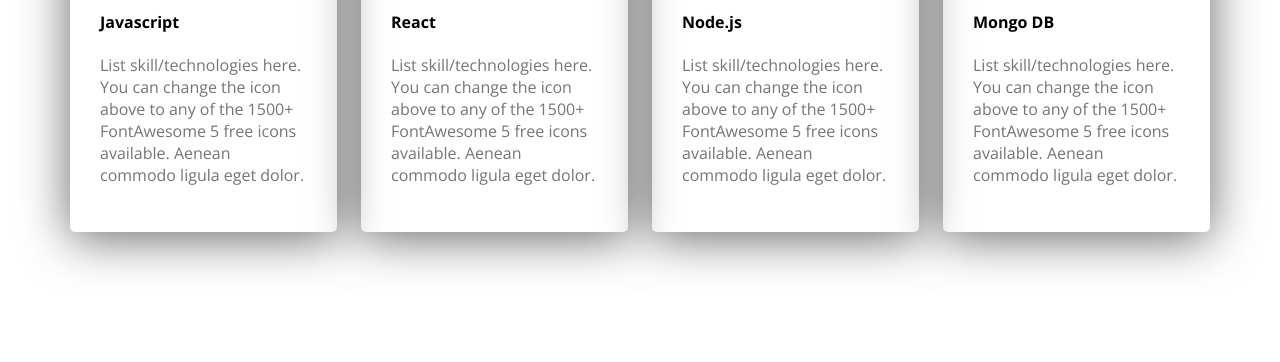
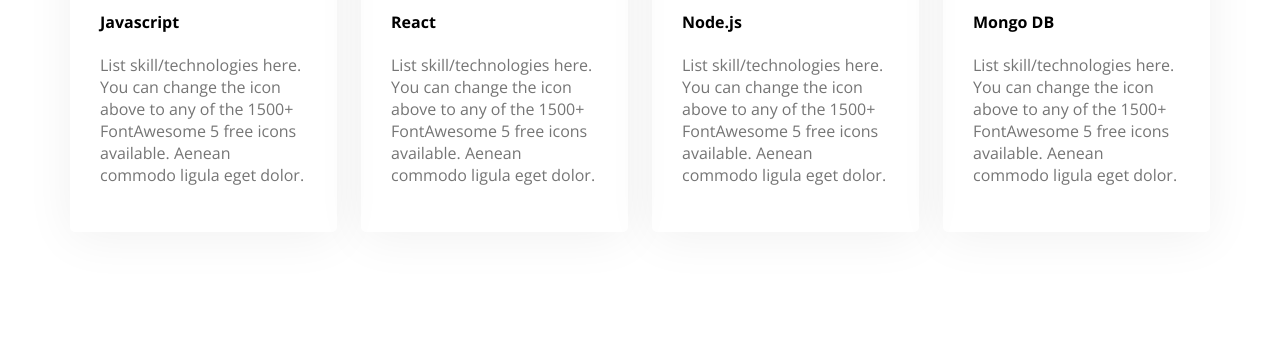
Before and after one commit to ARIFULHAQUE1/Developer_Portfolio, a plain HTML site: page index.html in a window 1280 px wide. Shown: the part 1777-2139 px from the top of the page. Drawn offline with nearby package versions, Linux system fonts and the light colour scheme.

Commit message:
modify skill section

```diff
--- a/Styles/portfolio.css
+++ b/Styles/portfolio.css
@@ -188,5 +188,5 @@ main {
 .skill {
     padding: 30px;
     border-radius: 5px;
-    box-shadow: 0px 6px 50px 0px rgba(0, 0, 0, 0.6);
+    box-shadow: 0px 6px 50px 0px rgba(0, 0, 0, 0.06);
 }
```
